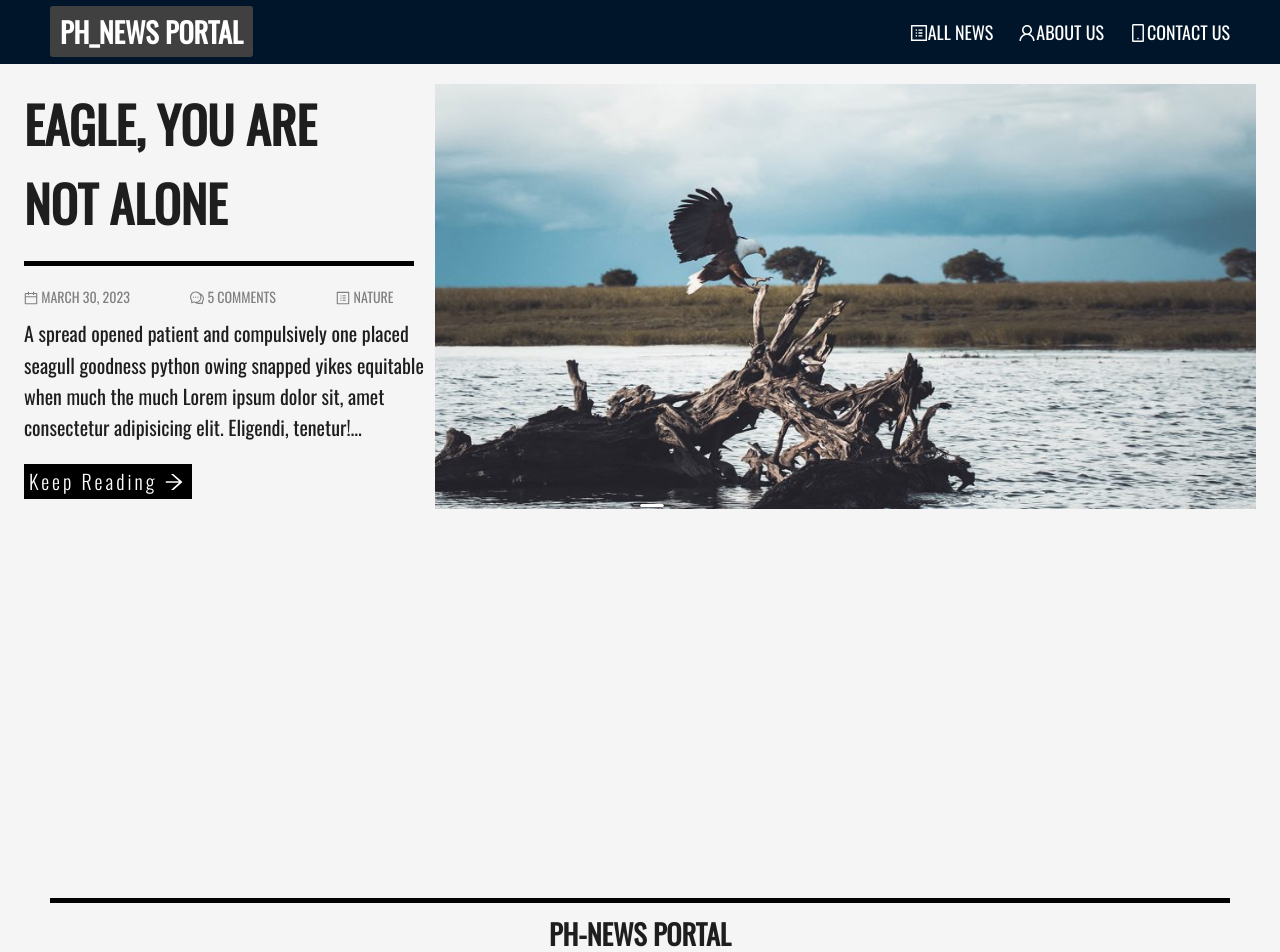
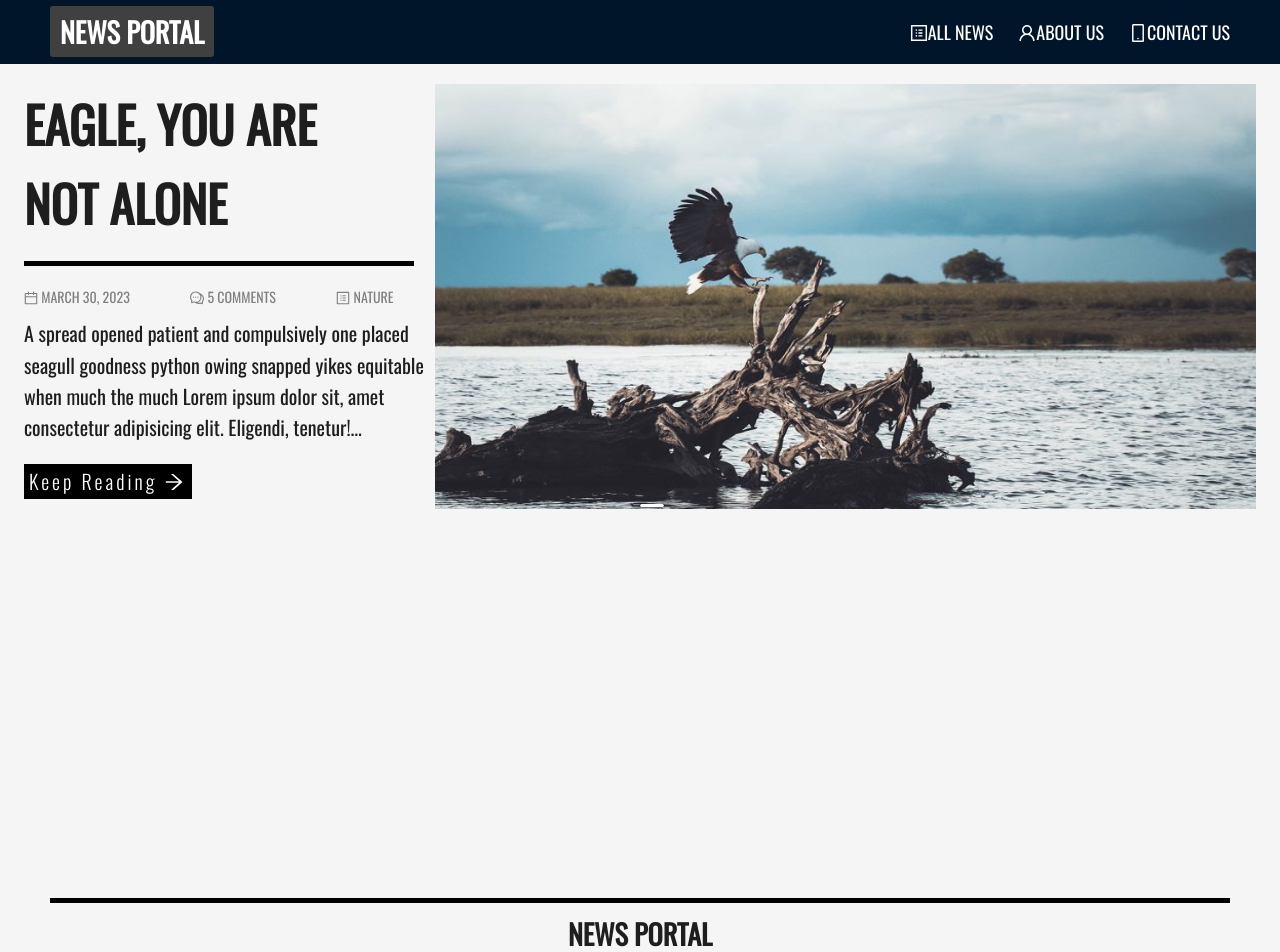
Before and after one commit to coderFaiisal/news-portal-nextjs, a Next.js app: page / in a window 1280 px wide. Shown: the top 952 px of the page. Built offline with nearby package versions, Linux system fonts and the light colour scheme.

Commit message:
setup json server

```diff
--- a/package.json
+++ b/package.json
@@ -1,17 +1,19 @@
 {
-  "name": "ph-news-portal",
+  "name": "news-portal",
   "version": "0.1.0",
   "private": true,
   "scripts": {
     "dev": "next dev",
     "build": "next build",
     "start": "next start",
+    "json-server": "json-server --watch db.json --port 5000",
     "lint": "next lint"
   },
   "dependencies": {
     "antd": "^5.6.1",
     "eslint": "8.42.0",
     "eslint-config-next": "13.4.5",
+    "json-server": "^0.17.3",
     "next": "13.4.5",
     "react": "18.2.0",
     "react-dom": "18.2.0"
--- a/src/components/Layouts/RootLayout.js
+++ b/src/components/Layouts/RootLayout.js
@@ -32,7 +32,7 @@ const RootLayout = ({ children }) => {
                 borderRadius: "3px",
               }}
             >
-              PH_NEWS PORTAL
+              NEWS PORTAL
             </Link>
           </h1>
         </div>
@@ -82,7 +82,7 @@ const RootLayout = ({ children }) => {
             fontSize: "28px",
           }}
         >
-          PH-NEWS PORTAL
+          NEWS PORTAL
         </h2>
         <p className={styles.social_icons}>
           <Link href="https://web.facebook.com/groups/programmingherocommunity">
--- a/src/pages/index.js
+++ b/src/pages/index.js
@@ -7,7 +7,7 @@ const HomePage = () => {
   return (
     <>
       <Head>
-        <title>PH-News Portal</title>
+        <title>News Portal</title>
         <meta
           name="description"
           content="This is news portal of programming hero made by next-js"
```
Also changed, not shown: src/pages/404.js (+6 -7 lines), 1 other file (tests, documents, lock files or other folders).
